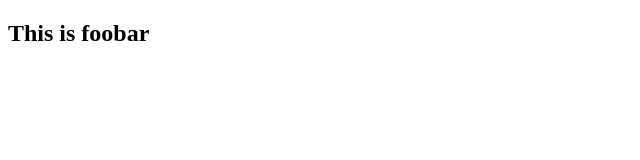
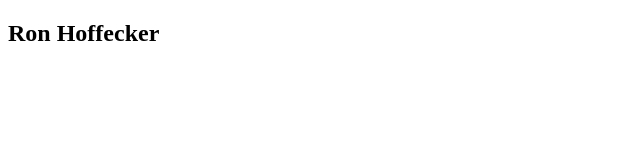
Before and after one commit to qwixilver/foobar, a plain HTML site: page index.html in a window 1280 px wide. Shown: the full height of the page, 0-640 px from the left. Drawn offline with Linux system fonts and the light colour scheme.

Commit message:
update h2 with my name

```diff
--- a/index.html
+++ b/index.html
@@ -4,7 +4,7 @@
     <title>I'm committed</title>
 </head>
 <body>
-    <h2>This is foobar</h2>
+    <h2>Ron Hoffecker</h2>
 </body>
 
 </html>
```
